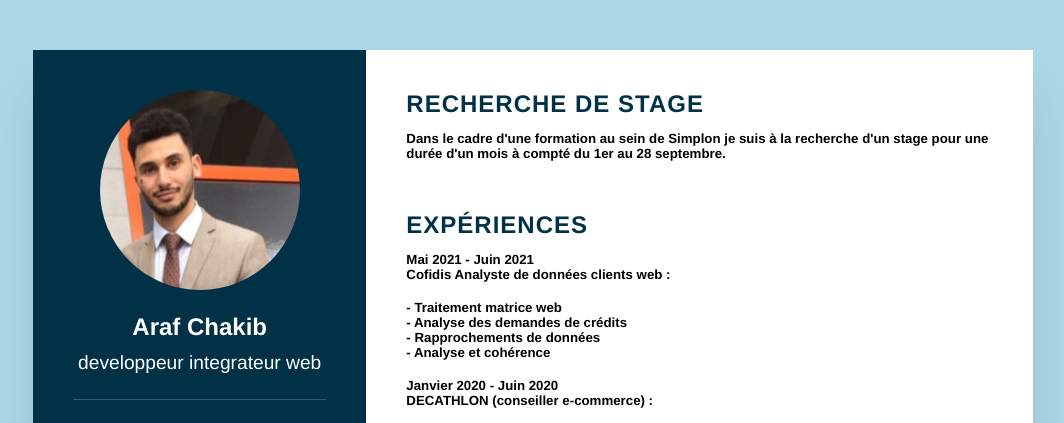
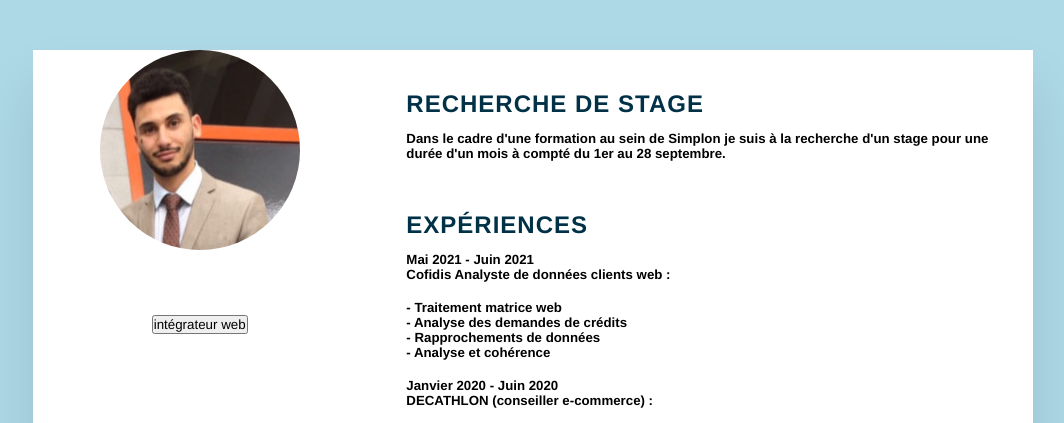
Before and after one commit to chakibaraf/CVbrief1, a plain HTML site: page index.html in a window 1280 px wide. Shown: the top 423 px of the page, without its empty margins (107-1171 px from the left). Drawn offline with Linux system fonts and the light colour scheme.

Commit message:
modification du bouton

```diff
--- a/index.html
+++ b/index.html
@@ -14,12 +14,12 @@
 
     <div class="container">
 
-         <div class="cote_gauche">
+         <div id="cote_gauche">
             <div class="profile">
                 <div class="imgc">
                     <img src="img.jpg">
                 </div>
-                <h2>Araf Chakib<br><span>developpeur integrateur web </span></h2>
+                <h2>Araf Chakib<br><span><button id="clic">intégrateur web </button></span></h2>
             </div>
                 <div class="contactinfo">
                     <h3 class="titre">Coordonnées</h3>
@@ -190,7 +190,7 @@
 
 
 </div>
-
+        <script src="app.js"></script>
 
 </body>
 </html>
```
